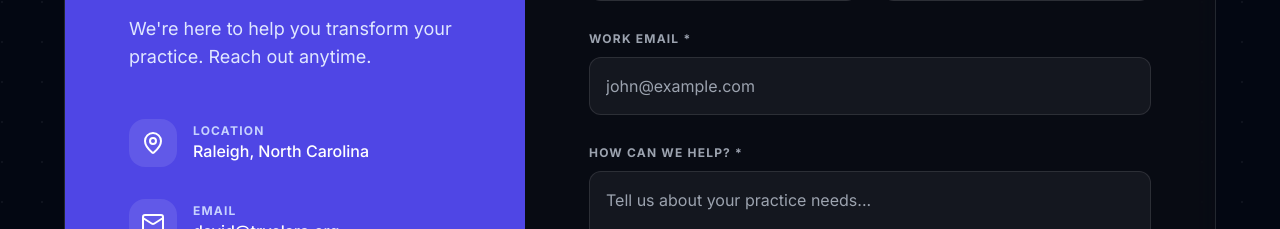
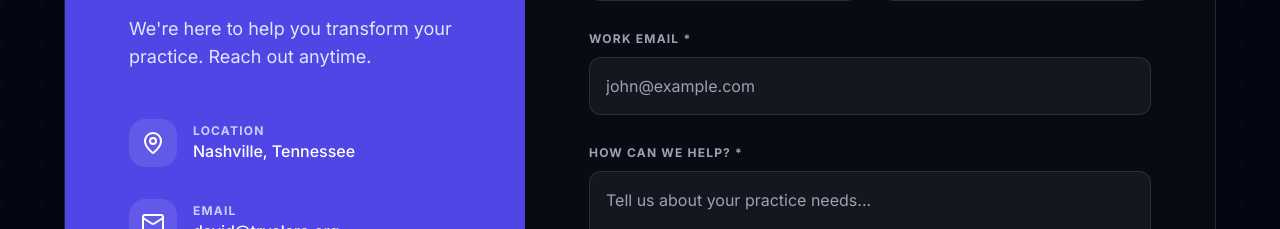
Before and after one commit to davelara35/elara-website, a React (Vite) app: page / in a window 1280 px wide. Shown: the part 6160-6389 px from the top of the page. Built offline with nearby package versions, Linux system fonts and the light colour scheme.

Commit message:
Update contact location from Raleigh to Nashville
Co-Authored-By: Claude Sonnet 4.5 <noreply@anthropic.com>

```diff
--- a/components/Contact.tsx
+++ b/components/Contact.tsx
@@ -118,7 +118,7 @@ const Contact: React.FC = () => {
                   </div>
                   <div>
                     <div className="text-xs text-indigo-200 uppercase tracking-widest font-bold">Location</div>
-                    <div className="font-medium text-white">Raleigh, North Carolina</div>
+                    <div className="font-medium text-white">Nashville, Tennessee</div>
                   </div>
                 </div>
                 <div className="flex items-center gap-4">
```
